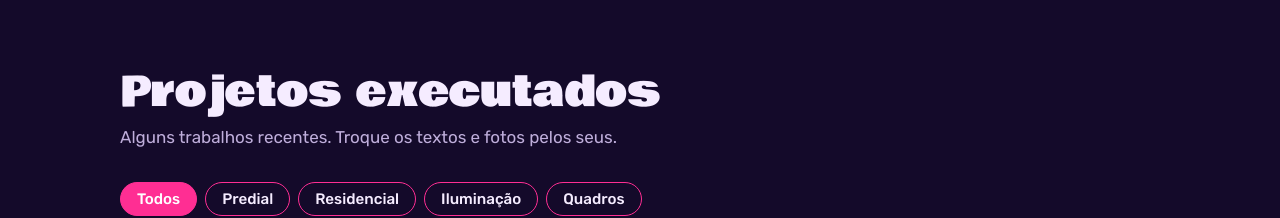
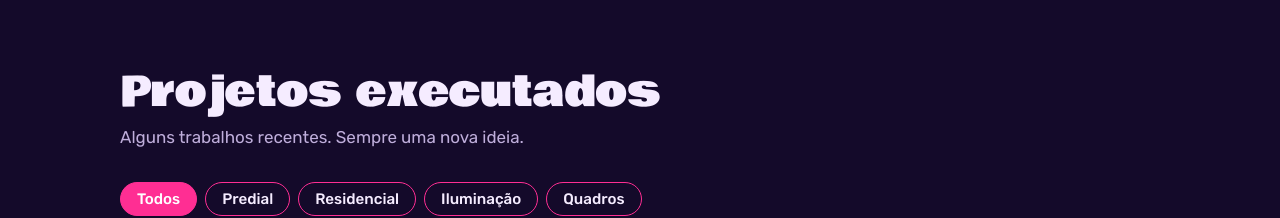
Before and after one commit to feliped07luis-hash/rs-engetec, a plain HTML site: page index.html in a window 1280 px wide. Shown: the part 2340-2558 px from the top of the page. Drawn offline with Linux system fonts and the light colour scheme.

```diff
--- a/index.html
+++ b/index.html
@@ -85,7 +85,7 @@
 
 <section id="projetos"><div class="wrap">
   <h2>Projetos executados</h2>
-  <p class="sub">Alguns trabalhos recentes. Troque os textos e fotos pelos seus.</p>
+  <p class="sub">Alguns trabalhos recentes. Sempre uma nova ideia.</p>
   <div class="filtros" id="filtros">
     <button class="chip" data-t="todos" aria-pressed="true">Todos</button>
     <button class="chip" data-t="Predial" aria-pressed="false">Predial</button>
```
